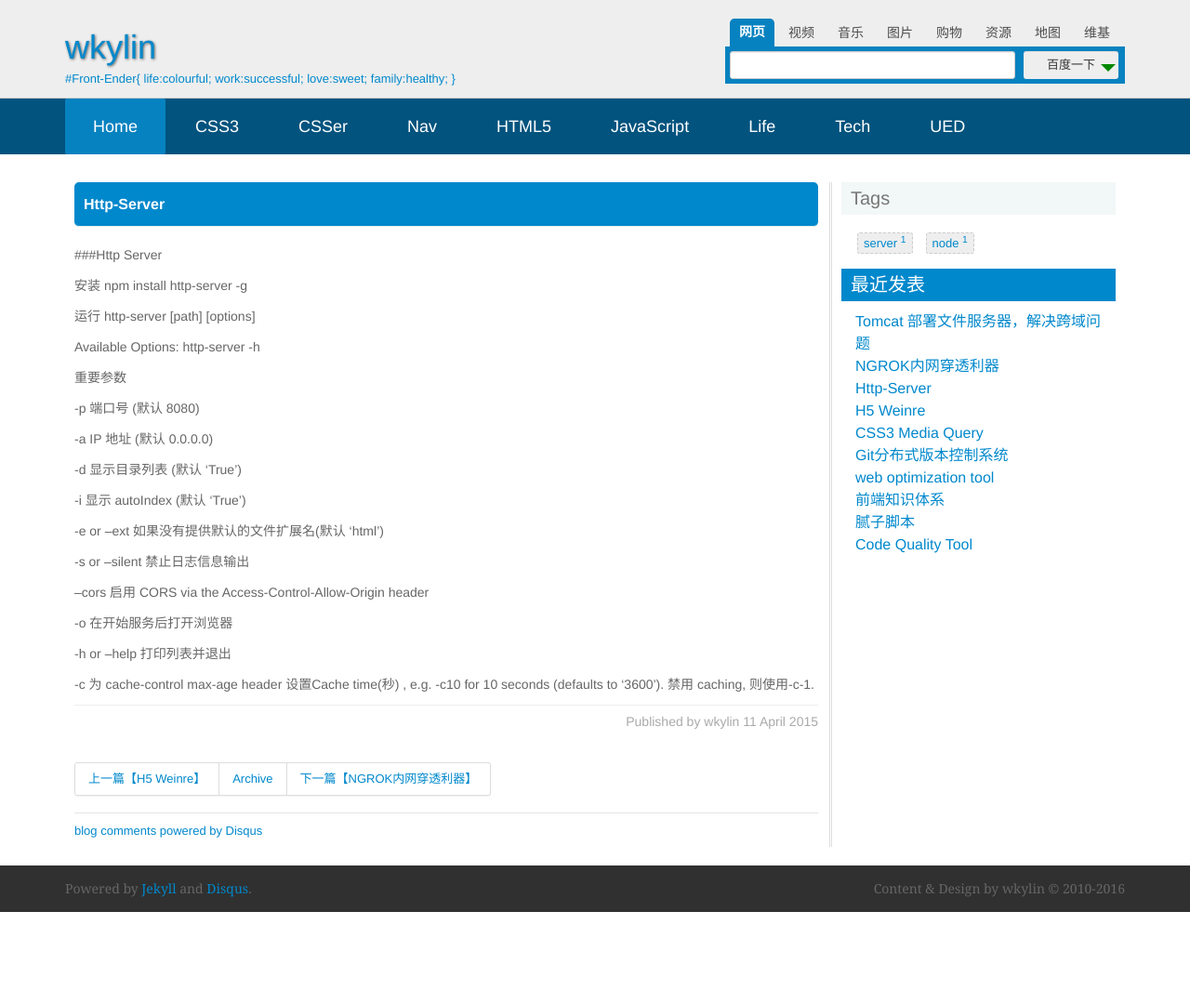
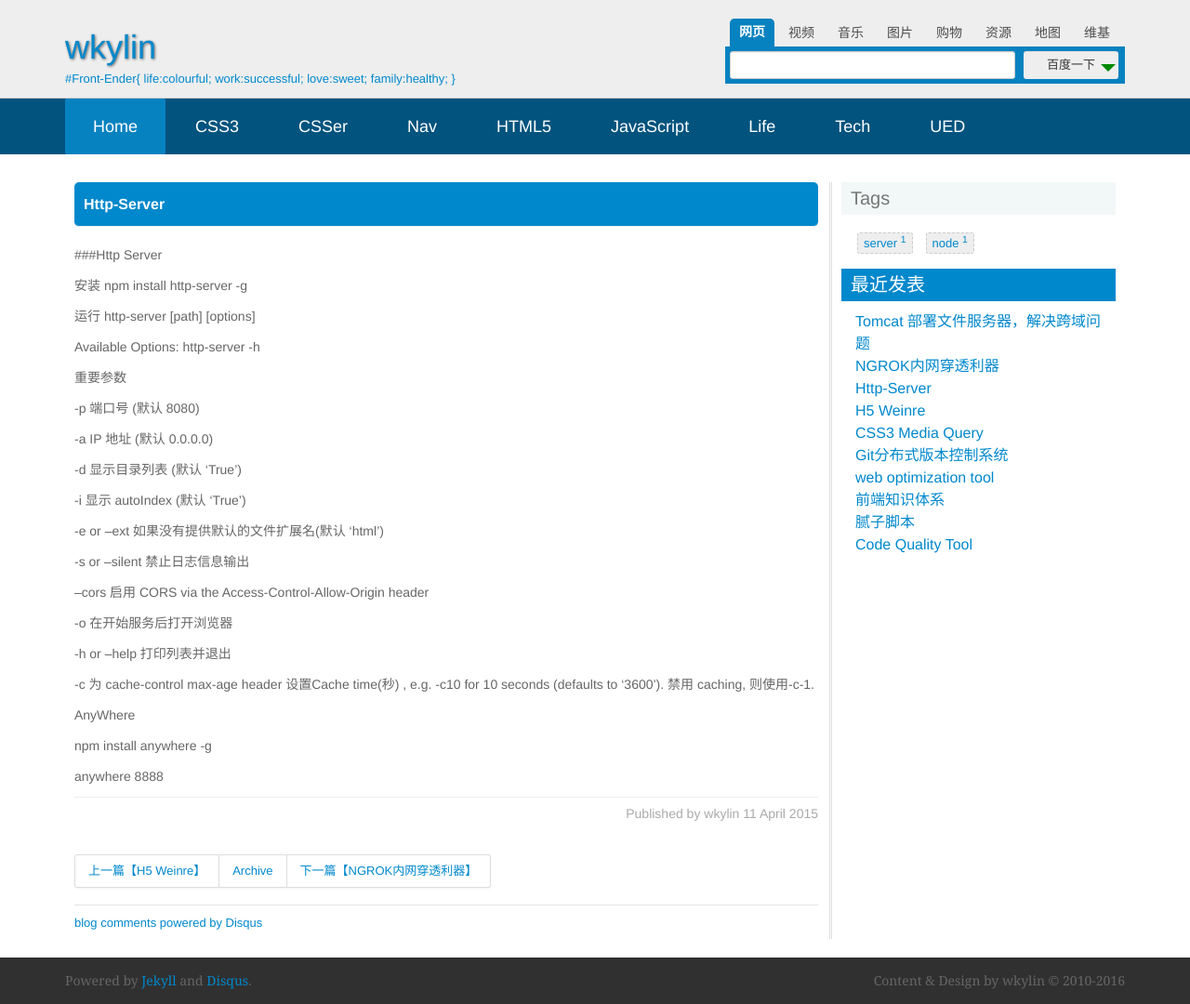
Before and after one commit to wkylin/wkylin.github.com, a Jekyll site: the page built from _posts/core-samples/2015-04-11-http-server.md, in a window 1280 px wide. Shown: the whole page at 93% size. Built offline with Jekyll 4.4.1, drawn with Linux system fonts in a browser that asks for light colours; comment, search, counter and statistics services are not loaded; before the commit the page ends 981 px from its top, so only the background shows below that.

```diff
--- a/_posts/core-samples/2015-04-11-http-server.md
+++ b/_posts/core-samples/2015-04-11-http-server.md
@@ -39,3 +39,9 @@
     -h or --help 打印列表并退出
 
     -c 为 cache-control max-age header 设置Cache time(秒) , e.g. -c10 for 10 seconds (defaults to '3600'). 禁用 caching, 则使用-c-1.
+
+5. AnyWhere
+
+    npm install anywhere -g
+
+    anywhere 8888
```
